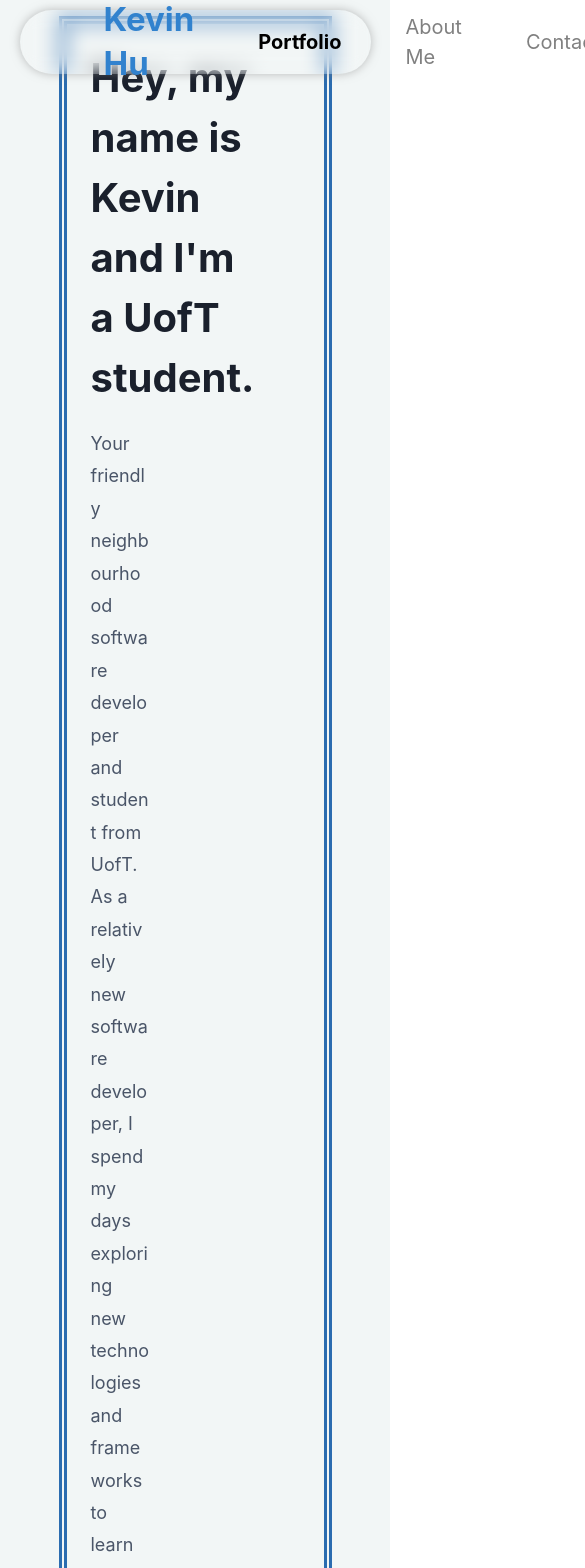
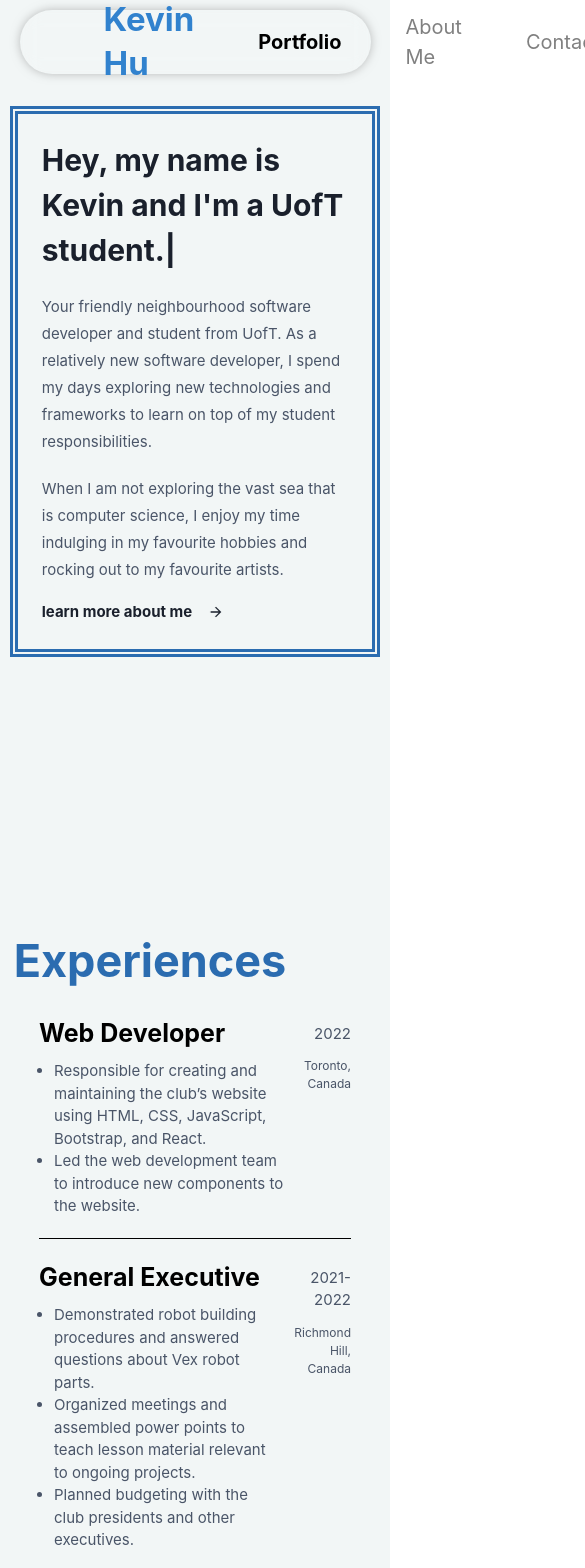
Before and after one commit to kev0921/personal-website, a React (Vite) app: page / in a window 390 px wide. Shown: the top 1568 px of the page, 585 px wide, since content can reach past the window. Built offline with nearby package versions, Linux system fonts and the light colour scheme.

Commit message:
finished mobile optimization for portfolio page

```diff
--- a/src/components/Footer.jsx
+++ b/src/components/Footer.jsx
@@ -13,31 +13,31 @@ const Footer = () => {
       }
 
     return (
-        <HStack alignContent="center" p="25px" borderTop="1px" borderColor="gray.300" mt="50px"
-        borderStyle="solid" ml="200px" mr="200px">
-            <Box whitespace="nowrap" mx={8} fontWeignt="bold" fontSize="25px" color={colorMode === "dark" ? "blue.500" : "blue.500"} transition="color 0.3s ease, font-weight 0.3s"
-                _hover={{ color: colorMode === "dark" ? "white" : "black"}} mr="250px" ml="88px">
-                <Heading alignItems="center" fontSize="30px">
+        <HStack alignContent="center" p={["5px", "25px"]} borderTop="1px" borderColor="gray.300" mt={["30px","50px"]}
+        borderStyle="solid" ml={["2px", "200px"]} mr={["2px", "200px"]}>
+            <Box whitespace="nowrap" mx={8} fontWeignt="bold" color={colorMode === "dark" ? "blue.500" : "blue.500"} transition="color 0.3s ease, font-weight 0.3s"
+                _hover={{ color: colorMode === "dark" ? "white" : "black"}} mr={["5%", "27%"]} ml={["5%", "5%"]}>
+                <Text textAlign="left" alignItems="center" fontWeight="bold" fontSize={["20px", "30px"]}>
                     <a href="/">Kevin Hu</a>
-                </Heading>
+                </Text>
             </Box>
 
-            <Text fontFamily="initial" fontSize="18px" mr="250px">
+            <Text textAlign="center" fontFamily="initial" fontSize={["14px", "18px"]} mr={["5%", "27%"]}>
                 Created by me :{")"}
             </Text>
 
             <Box display="flex" alignItems="center">
 
                 <a href="https://www.linkedin.com/in/kevinhu04/" style={iconStyles}>
-                    <Icon as={BsLinkedin} boxSize={6} mr={5} color='blue.500' transition="color 0.3s ease" _hover={{ color: colorMode === "dark" ? "white" : "black" }}/>
+                    <Icon as={BsLinkedin} boxSize={6} mr={[2.5, 5]} color='blue.500' transition="color 0.3s ease" _hover={{ color: colorMode === "dark" ? "white" : "black" }}/>
                 </a>
 
                 <a href="https://github.com/kev0921" style={iconStyles}>
-                    <Icon as={DiGithubBadge} boxSize={10} mr={5} color='blue.500' transition="color 0.3s ease" _hover={{ color: colorMode === "dark" ? "white" : "black" }} />
+                    <Icon as={DiGithubBadge} boxSize={10} mr={[2.5, 5]} color='blue.500' transition="color 0.3s ease" _hover={{ color: colorMode === "dark" ? "white" : "black" }} />
                 </a>
 
                 <a href="https://www.instagram.com/kevinhu04/" style={iconStyles}>
-                    <Icon as={FaInstagram} boxSize={7} color='blue.500' transition="color 0.3s ease" _hover={{ color: colorMode === "dark" ? "white" : "black" }}/>
+                    <Icon as={FaInstagram} boxSize={7} mr={[2.5, 0]}color='blue.500' transition="color 0.3s ease" _hover={{ color: colorMode === "dark" ? "white" : "black" }}/>
                 </a>
 
           </Box>
--- a/src/components/Introduction.jsx
+++ b/src/components/Introduction.jsx
@@ -24,16 +24,16 @@ const Introduction = () => {
     );
 
     return (
-        <Box mt="10px" fontWeight="normal" fontSize="18px" pt="10px" lineHeight={1.8} color="gray.600">
-            <Text mb={5} color={colorMode === "dark" ? "gray.500" : "gray.600"} mr="150px">
+        <Box mt="10px" fontWeight="normal" fontSize={["15px", "18px"]} pt="10px" lineHeight={1.8} color="gray.600">
+            <Text mb={5} color={colorMode === "dark" ? "gray.500" : "gray.600"} mr={["2px", "150px"]}>
                 Your friendly neighbourhood software developer and student from UofT. As a relatively new software developer, I spend my days exploring new technologies and frameworks to learn on top of my student responsibilities.
             </Text>
 
-            <Text color={colorMode === "dark" ? "gray.500" : "gray.600"} mr="150px">
+            <Text color={colorMode === "dark" ? "gray.500" : "gray.600"} mr={["2px", "150px"]}>
                 When I am not exploring the vast sea that is computer science, I enjoy my time indulging in my favourite hobbies and rocking out to my favourite artists.
             </Text>
 
-            <HStack alignItems="center" mt={70} fontWeight="bold" _hover={{ textDecoration: "underline"}} color={colorMode === "dark" ? "gray.400" : "gray.800"} >
+            <HStack alignItems="center" mt={["15px", "50px"]} fontWeight="bold" _hover={{ textDecoration: "underline"}} color={colorMode === "dark" ? "gray.400" : "gray.800"} >
                 <a href="/About">learn more about me</a>
                 <AnimatedArrow/>
             </HStack>
--- a/src/pages/Home.jsx
+++ b/src/pages/Home.jsx
@@ -52,19 +52,22 @@ export default function Home() {
 
   return (
     <VStack spacing={6} px={[0, 2, 4]} mt={[4, 40]}>
-      <Box maxW="70%" borderWidth="8px" borderColor="blue.600" p={[6, 8, 20]} borderStyle="double">
-        <Box fontSize="40px" fontWeight="bold" maxW="80%">
+      <Box mt={["90px", "0px"]} maxW={["95%", "70%"]} borderWidth="8px" borderColor="blue.600" p={[6, 8, 20]} borderStyle="double">
+        <Box fontSize={["30px", "40px"]} fontWeight="bold" minW={["95%", "80%"]}>
           <TypingAnimation/>
         </Box>
         <Introduction/>
       </Box>
 
-      <Heading ml="0" mt="5rem" color="blue.600" textDecoration="none" fontSize={[45, 50, 50]} mb="">Experiences</Heading>
-      <Box  ml={[0, 250]} mr={[0, 250]} mt={[5, 0]} mb="0rem" p={[0, 50]} maxW="80%">
+      <Box ml={[0, 0, 0]} mr={["90px", "85px", 660]} mb={[0, 0, "20px"]} textAlign="left">
+        <Heading mt={["250px", "5rem"]} color="blue.600" fontSize={[45, 50, 50]}>Experiences</Heading>
+      </Box>
+
+      <Box  ml={[0, 0, 250]} mr={[0, 0, 250]} mt={["0px", "0px", "0px"]} mb="0rem" pl={[0, 0, "50px"]} pr={[0, 0, "50px"]} maxW="80%">
         <VerticalTimeline/>
       </Box>
 
-      <Box mt="1rem" ml={[0, 250]} mr={[0, 250]} p="1rem" maxW="95%">
+      <Box mt="1rem" ml={[0, 0, 250]} mr={[0, 0, 250]} p="1rem" maxW="95%">
         <Projects/>
       </Box>
 
```
